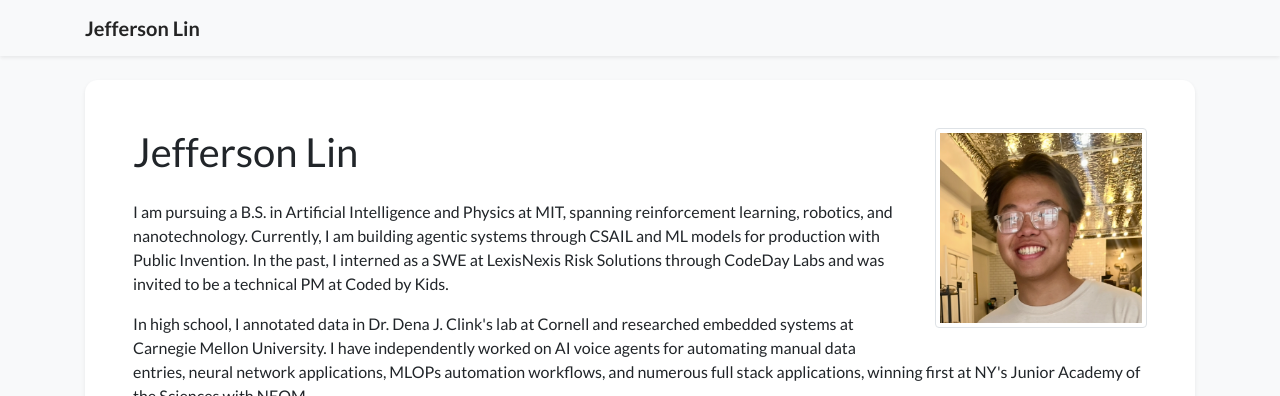
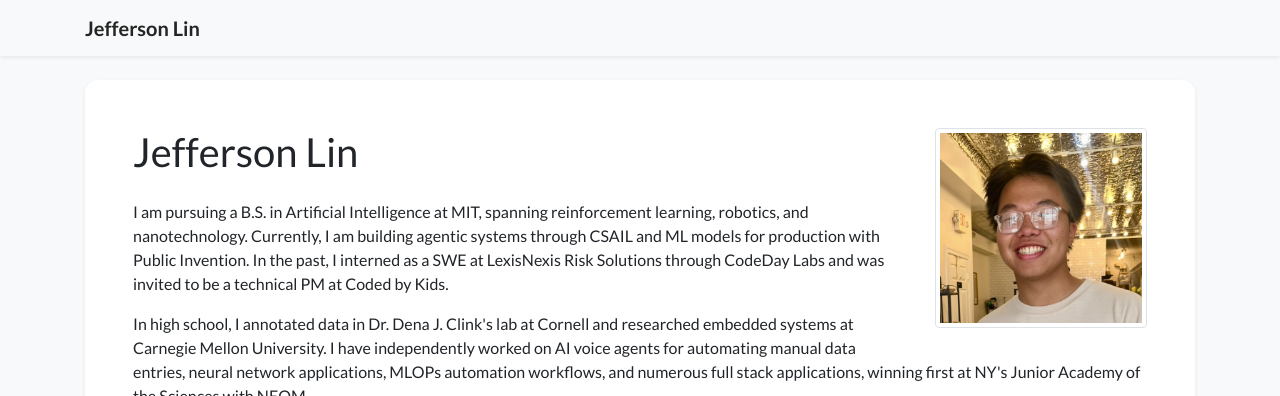
Before and after one commit to jeffelin/jeffelin.github.io, a Jekyll site: the page built from index.html, in a window 1280 px wide and 900 px high. Shown: the top 396 px of the window. Built offline with Jekyll 4.4.1, drawn with Linux system fonts in a browser that asks for light colours; nearby versions of some CDN libraries; a style sheet for code colours, icons or effects is not loaded.

Commit message:
Update profile.yml

```diff
--- a/_data/profile.yml
+++ b/_data/profile.yml
@@ -23,7 +23,7 @@
 short_bio_text_justify: false
 short_bio: >-
   <p>
-    I am pursuing a B.S. in Artificial Intelligence and Physics at MIT, spanning reinforcement learning, robotics, and nanotechnology. Currently, I am building agentic systems through CSAIL and ML models for production with Public Invention. In the past, I interned as a SWE at LexisNexis Risk Solutions through CodeDay Labs and was invited to be a technical PM at Coded by Kids.
+    I am pursuing a B.S. in Artificial Intelligence at MIT, spanning reinforcement learning, robotics, and nanotechnology. Currently, I am building agentic systems through CSAIL and ML models for production with Public Invention. In the past, I interned as a SWE at LexisNexis Risk Solutions through CodeDay Labs and was invited to be a technical PM at Coded by Kids.
 
   </p>
 
```
